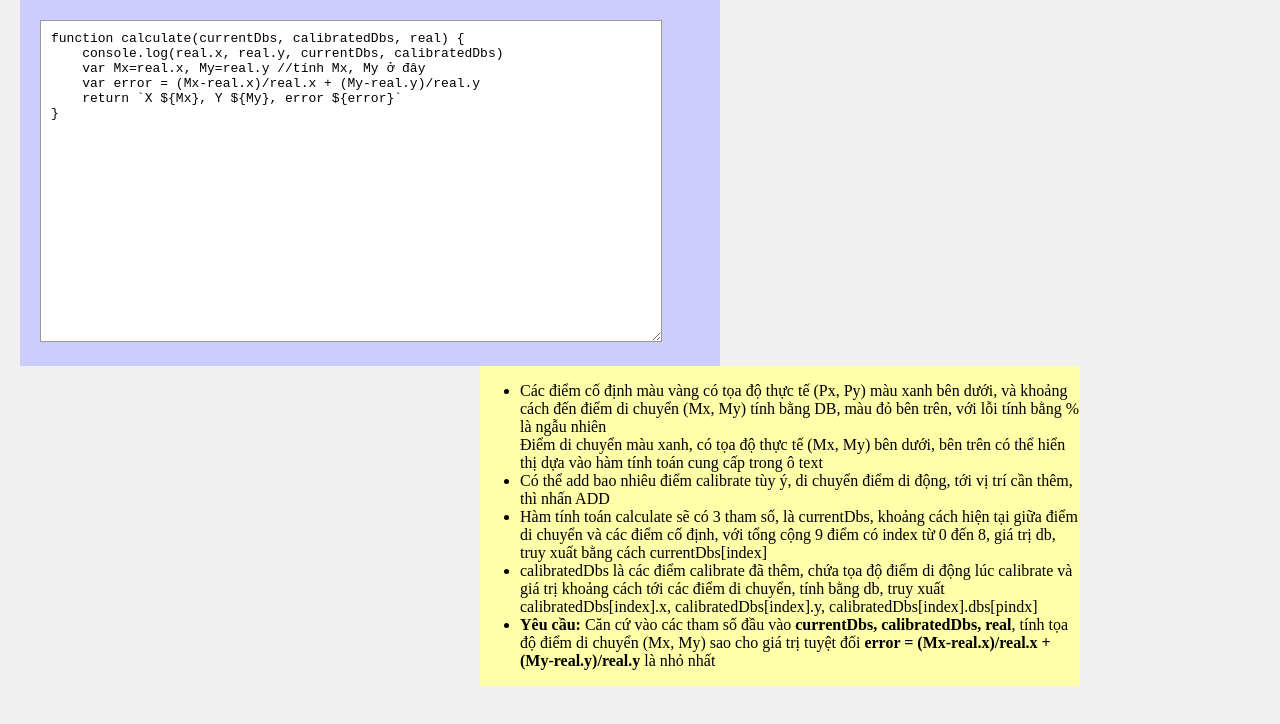
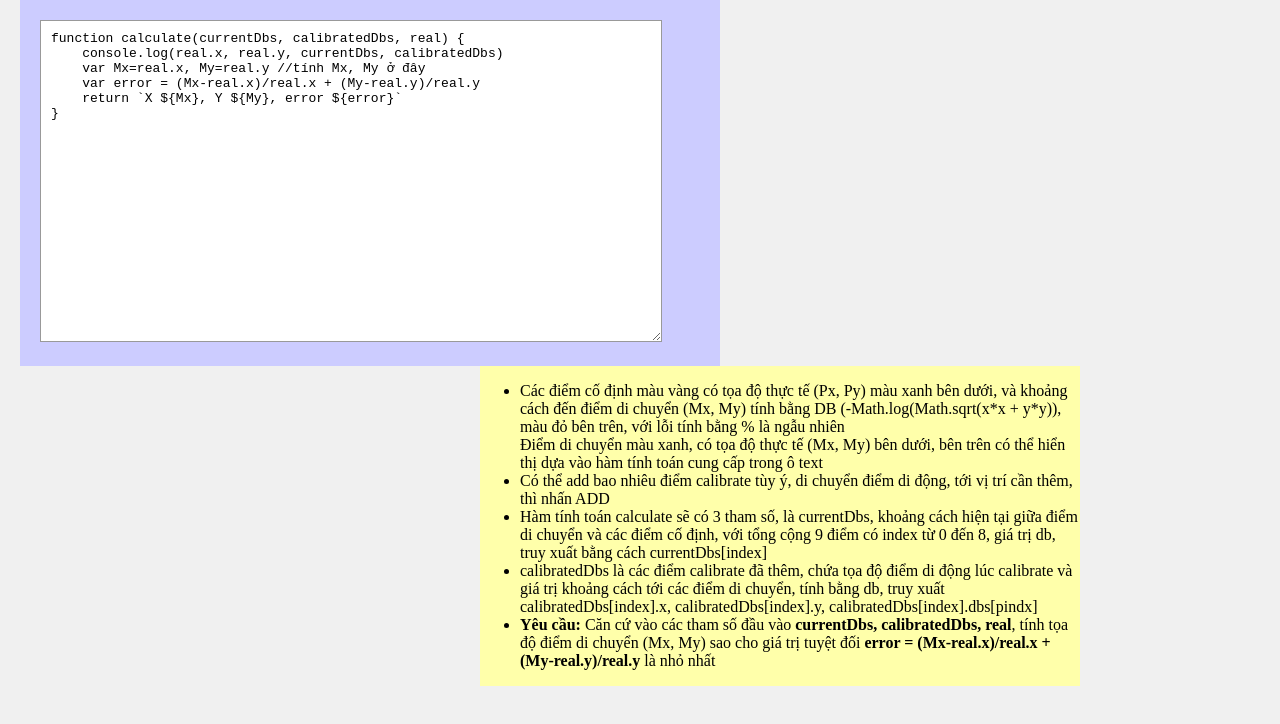
Before and after one commit to iotmakervn/sim, a plain HTML site: page index.html in a window 1280 px wide. Drawn offline with Linux system fonts and the light colour scheme; a script that the page names is missing.

Commit message:
update style

```diff
--- a/index.html
+++ b/index.html
@@ -52,7 +52,7 @@
         <div id="wrapper">
           <div id="content"><textarea id="code"></textarea></div>
           <div id="sidebar">
-            <ul><li>Các điểm cố định màu vàng có tọa độ thực tế (Px, Py) màu xanh bên dưới, và khoảng cách đến điểm di chuyển (Mx, My) tính bằng DB, màu đỏ bên trên, với lỗi tính bằng % là ngẫu nhiên <br/>
+            <ul><li>Các điểm cố định màu vàng có tọa độ thực tế (Px, Py) màu xanh bên dưới, và khoảng cách đến điểm di chuyển (Mx, My) tính bằng DB (-Math.log(Math.sqrt(x*x + y*y)), màu đỏ bên trên, với lỗi tính bằng % là ngẫu nhiên <br/>
             Điểm di chuyển màu xanh, có tọa độ thực tế (Mx, My) bên dưới, bên trên có thể hiển thị dựa vào hàm tính toán cung cấp trong ô text </li>
             <li>Có thể add bao nhiêu điểm calibrate tùy ý, di chuyển điểm di động, tới vị trí cần thêm, thì nhấn ADD </li>
             <li>
```
